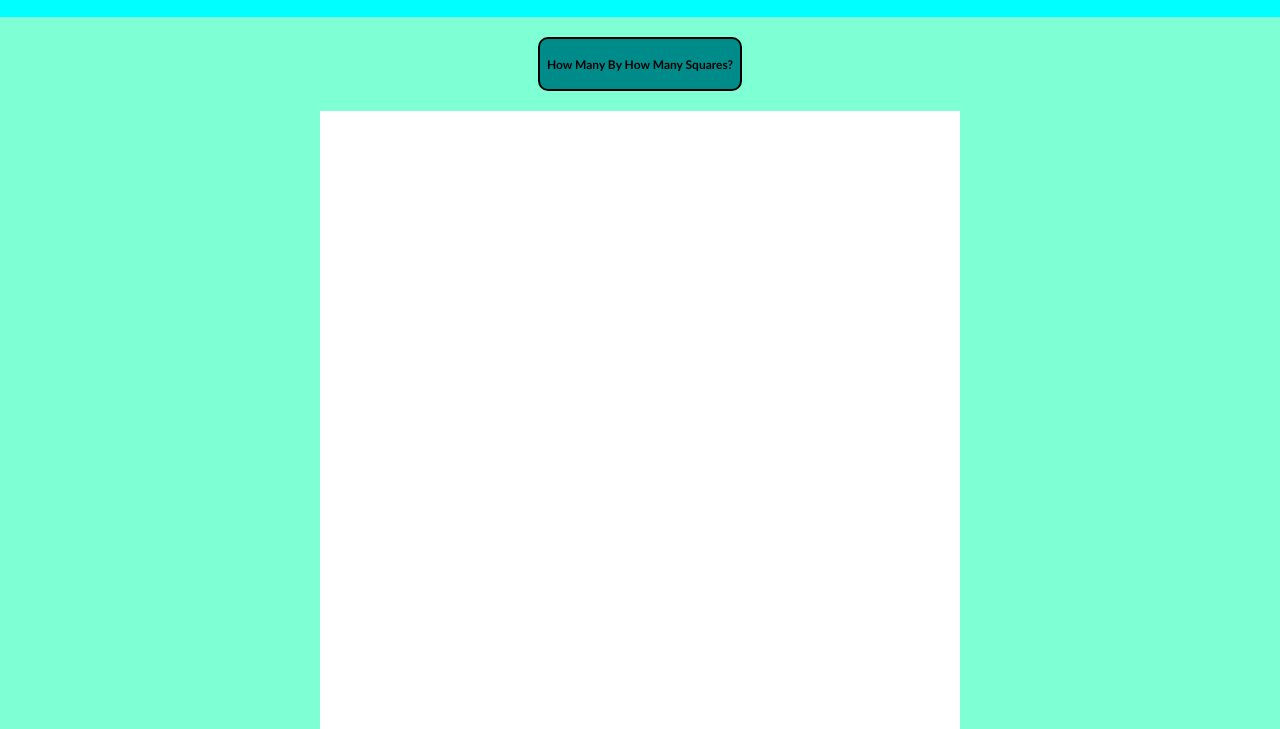
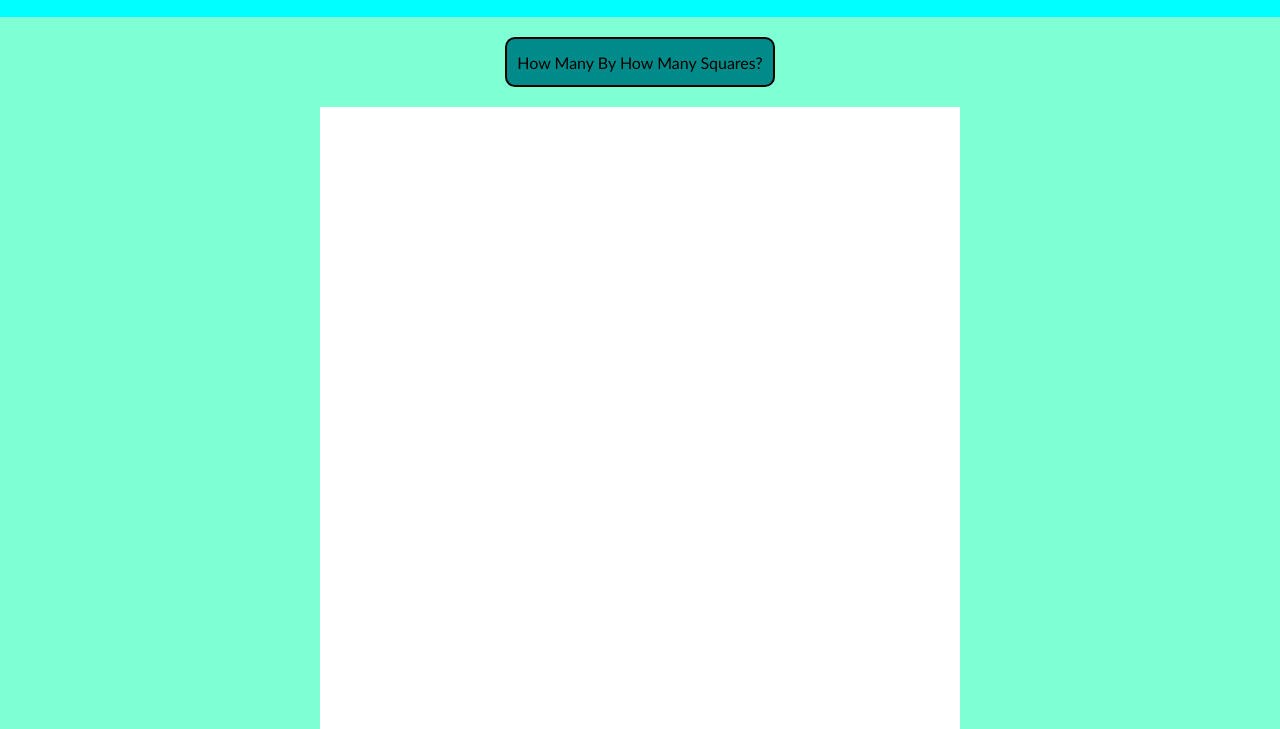
Before and after one commit to LukGH4/EtchaSketch, a plain HTML site: page index.html in a window 1280 px wide. Shown: the part 71-800 px from the top of the page. Drawn offline with Linux system fonts and the light colour scheme.

Commit message:
Implement better sizing for box's divs

```diff
--- a/index.html
+++ b/index.html
@@ -13,11 +13,11 @@
             <div>Etch-A-Sketch</div>
         </div>
     </div>
-    <div class="button-container">
-        <div class="div-num">How Many By How Many Squares?</div>
-    </div>
-    <div class="div-container">
-        <div class="start-box"></div></div>
+    <div class="body-container">
+        <div class="button-container">
+            <div class="div-num">How Many By How Many Squares?</div>
+        </div>
+        <div class="div-container"></div></div>
     <div class="footer-container">
         <div class="footer-text">Luke Hammond</div>
     </div>
--- a/script.js
+++ b/script.js
@@ -11,13 +11,12 @@ function generateSquares () {
     gridContainer.innerHTML = ''
     sqrSize = 640/numSquares;
 
-    console.log(sqrSize)
     for (let i = 0; i < numSquares; i++){
-        gridContainer.innerHTML += `<div class='row-${i}'></div>`;
+        gridContainer.innerHTML += `<div class='row-${i} row-div'></div>`;
         let rowNum = document.querySelector(`.row-${i}`);
         for (let j = 0; j < numSquares; j++){
-            rowNum.innerHTML += `<div class='col-${j} one-div'
-            style='width:clamp(5px, 90vmin, ${sqrSize}px); height:clamp(5px, 90vmin, ${sqrSize}px);'></div>`;
+            rowNum.innerHTML += `<div class='col-${j} one-div'></div>`;
+
         }
     }
 
--- a/styles.css
+++ b/styles.css
@@ -22,20 +22,28 @@
     flex-wrap: wrap;
     font-family:'Gill Sans', 'Gill Sans MT', 'Calibri', 'Trebuchet MS', sans-serif;
 }
+.body-container {
+    display: flex;
+    justify-content: center;
+    align-items: center;
+    flex-direction: column;
+    background-color: aquamarine;
+}
 
 .button-container {
-    background-color: aquamarine;
     display: flex;
     justify-content: center;
+    align-items: stretch;
+    height: 50px;
     padding: 20px;
 }
 .button-container .div-num {
+    padding: 10px;
     display: flex;
-    width: 200px;
-    height: 50px;
+    flex: 1;
     font-family: 'Gill Sans', 'Gill Sans MT', Calibri, 'Trebuchet MS', sans-serif;
-    font-size: 12px;
-    font-weight: 600;
+    font-size: clamp(5px, 1rem, 20px);
+    font-weight: 400;
     background-color: darkcyan;
     justify-content: center;
     align-items: center;
@@ -50,22 +58,28 @@
 
 .div-container {
     display: flex;
-    background-color: aquamarine;
-    justify-content: center;
-    padding-bottom: clamp(5px, 30vh, 300px);
-    padding-left: 20px;
-    padding-right: 20px;
+    background-color: white;
+    align-items: stretch;
+    justify-content: stretch;
+    flex-direction: column;
+    width: clamp(100px, 80vw, 640px);
+    height: clamp(100px, 80vw, 640px);
+    margin-bottom: 200px;
 }
 
-.div-container .start-box {
-    width: clamp(5px, 90vmin, 640px);
-    height: clamp(5px, 90vmin, 640px);
-    background-color: white;
+.row-div {
+    display: flex;
+    justify-content: stretch;
+    align-content: stretch;
+    flex: 1;
+
 }
-
 .one-div {
+    display: flex;
     transition: 0.2s;
     background-color: white;
+    flex: 1;
+
 }
 
 .footer-container {
```
